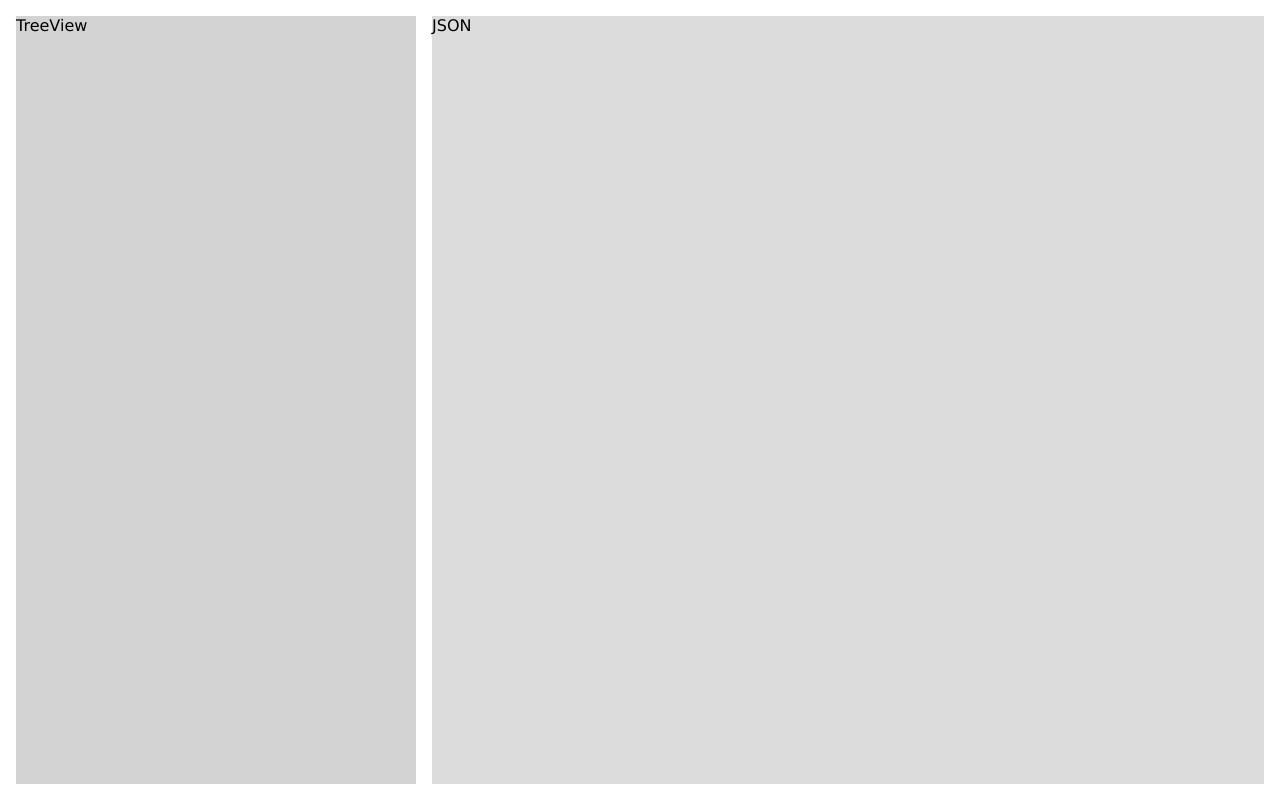
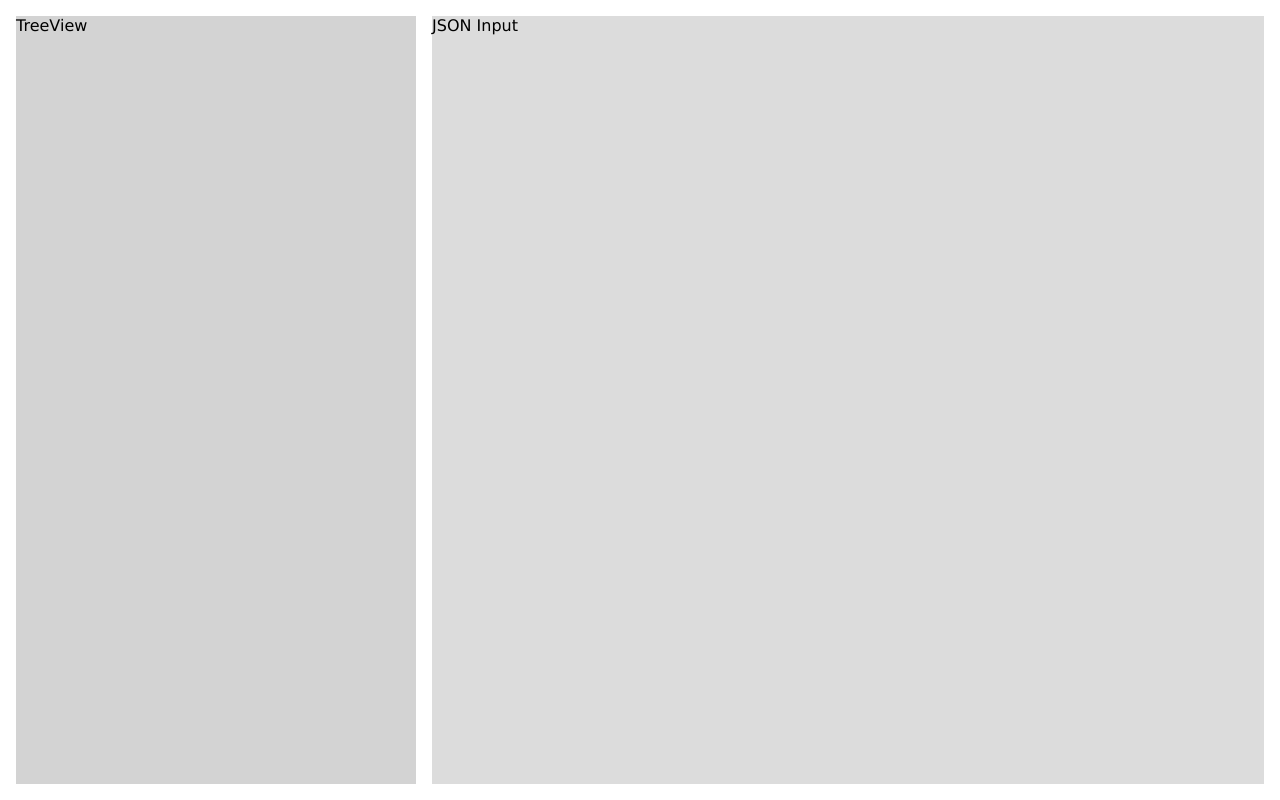
Before and after one commit to thiagoarantes/json2tree, a React (Vite) app: page / in a window 1280 px wide. Built offline with nearby package versions, Linux system fonts and the light colour scheme.

Commit message:
Create components for each panel (left and right)

```diff
--- a/src/App.tsx
+++ b/src/App.tsx
@@ -1,8 +1,9 @@
 import { globalCss, reset, styled } from "@/stitches";
+import { JSONInput, TreeView } from "@/components";
 
 const globalStyles = globalCss(reset);
 
-const OuterContainer = styled("div", {
+const Container = styled("div", {
   height: "100%",
   width: "100%",
   display: "flex",
@@ -10,12 +11,12 @@ const OuterContainer = styled("div", {
   gap: "$2",
 });
 
-const TreeViewContainer = styled("div", {
+const RightPanel = styled("div", {
   width: "400px",
   backgroundColor: "$gray500",
 });
 
-const JSONContainer = styled("div", {
+const LeftPanel = styled("div", {
   flexGrow: 1,
   backgroundColor: "$gray400",
 });
@@ -24,10 +25,14 @@ function App() {
   globalStyles();
 
   return (
-    <OuterContainer>
-      <TreeViewContainer>TreeView</TreeViewContainer>
-      <JSONContainer>JSON</JSONContainer>
-    </OuterContainer>
+    <Container>
+      <RightPanel>
+        <TreeView />
+      </RightPanel>
+      <LeftPanel>
+        <JSONInput />
+      </LeftPanel>
+    </Container>
   );
 }
 
--- /dev/null
+++ b/src/components/JSONInput.tsx
@@ -0,0 +1,5 @@
+const JSONInput = () => {
+  return <>JSON Input</>;
+};
+
+export default JSONInput;
--- /dev/null
+++ b/src/components/TreeView.tsx
@@ -0,0 +1,5 @@
+const TreeView = () => {
+  return <>TreeView</>;
+};
+
+export default TreeView;
--- /dev/null
+++ b/src/components/index.ts
@@ -0,0 +1,2 @@
+export { default as JSONInput } from "./JSONInput";
+export { default as TreeView } from "./TreeView";
```
